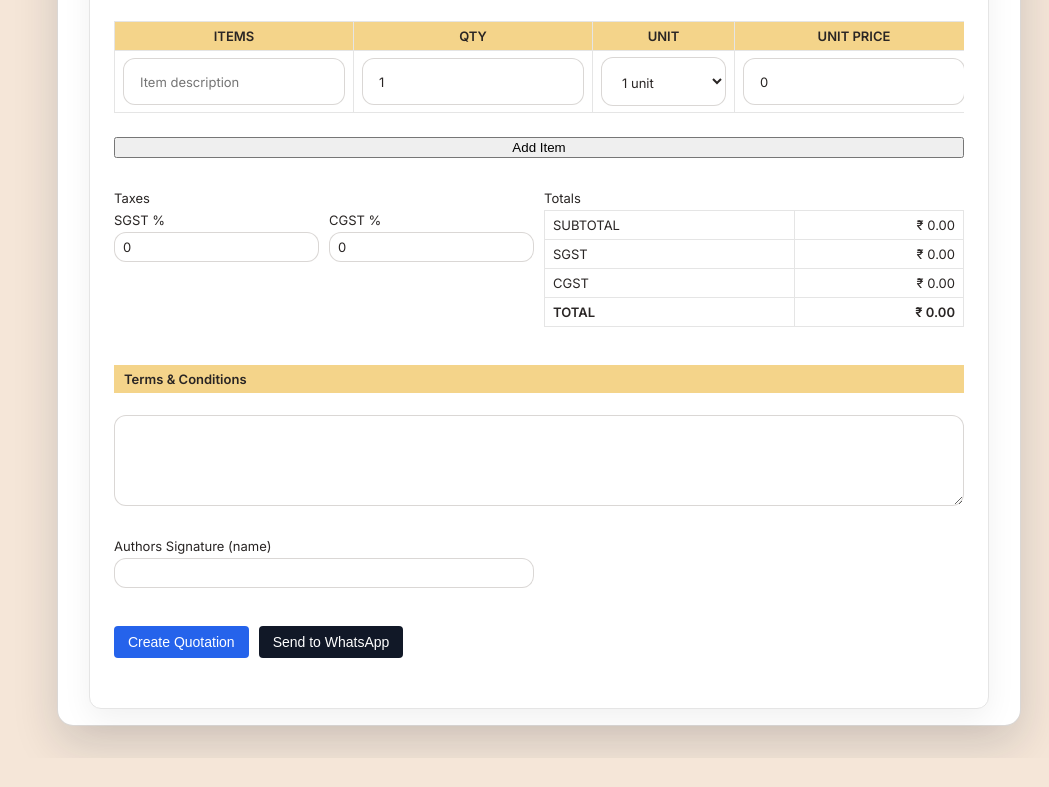
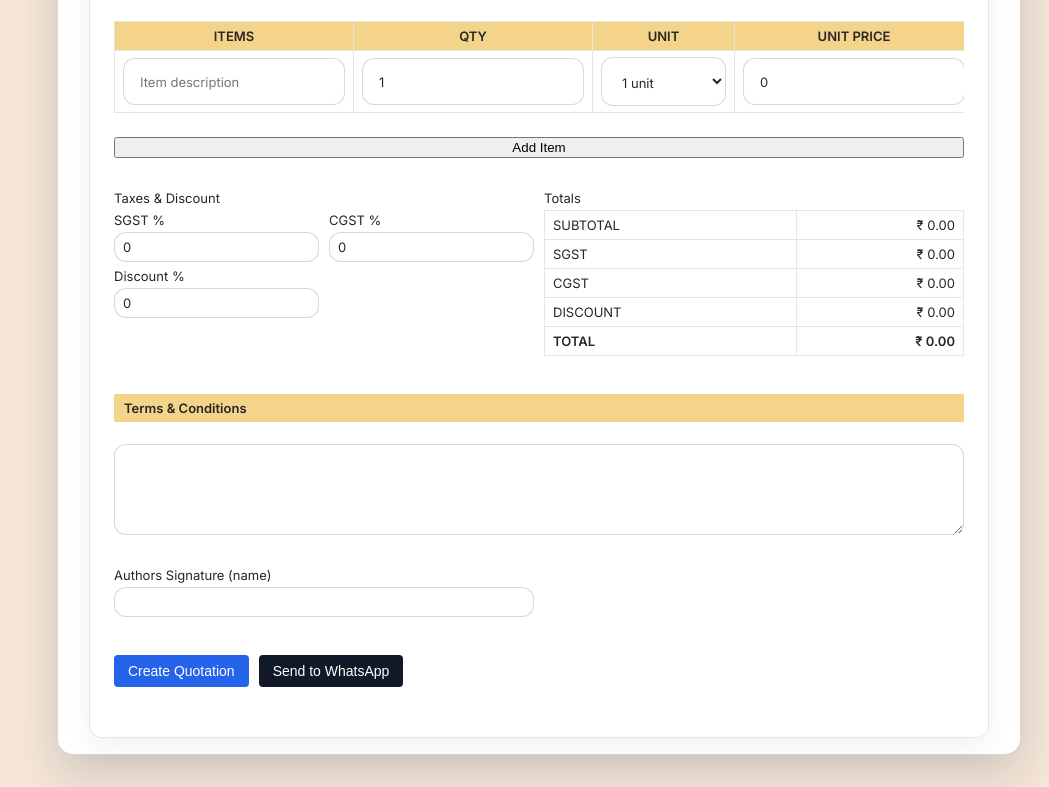
Before and after one commit to decormind9051-max/Decormind-Frontend, a plain HTML site: page dashboard.html in a window 1280 px wide. Shown: the part 857-1644 px from the top of the page, without its empty margins (231-1280 px from the left). Before the commit the page ends 1615 px from the top, so only its background shows below. Drawn offline with nearby package versions, Linux system fonts and the light colour scheme; no server answers.

Commit message:
Add discount support to dashboard quotation

```diff
--- a/dashboard.html
+++ b/dashboard.html
@@ -406,13 +406,19 @@
       });
       const sgstP = parseFloat(document.getElementById('sgstPercent').value || '0');
       const cgstP = parseFloat(document.getElementById('cgstPercent').value || '0');
+      const discountP = parseFloat(document.getElementById('discountPercent').value || '0');
+
       const sgstA = subtotal * sgstP / 100;
       const cgstA = subtotal * cgstP / 100;
-      const total = subtotal + sgstA + cgstA;
+      const grossTotal = subtotal + sgstA + cgstA;
+      const discountAmount = grossTotal * discountP / 100;
+      const netTotal = grossTotal - discountAmount;
+
       document.getElementById('subtotal').textContent = subtotal.toFixed(2);
       document.getElementById('sgstAmount').textContent = sgstA.toFixed(2);
       document.getElementById('cgstAmount').textContent = cgstA.toFixed(2);
-      document.getElementById('grandTotal').textContent = total.toFixed(2);
+      document.getElementById('discountAmount').textContent = discountAmount.toFixed(2);
+      document.getElementById('grandTotal').textContent = netTotal.toFixed(2);
     }
 
     async function loadNextQuote(){
@@ -464,6 +470,7 @@
         items,
         sgstPercent: parseFloat(document.getElementById('sgstPercent').value || '0'),
         cgstPercent: parseFloat(document.getElementById('cgstPercent').value || '0'),
+        discountPercent: parseFloat(document.getElementById('discountPercent').value || '0'),
         terms: document.getElementById('terms').value.trim(),
         author: document.getElementById('author').value.trim()
       };
@@ -619,10 +626,12 @@
       addItemRow({});
       document.getElementById('sgstPercent').value = '0';
       document.getElementById('cgstPercent').value = '0';
+      document.getElementById('discountPercent').value = '0';
       recalcTotals();
       loadNextQuote();
       document.getElementById('sgstPercent').addEventListener('input',recalcTotals);
       document.getElementById('cgstPercent').addEventListener('input',recalcTotals);
+      document.getElementById('discountPercent').addEventListener('input',recalcTotals);
       document.getElementById('date').addEventListener('change',loadNextQuote);
       setupSidebarToggle();
     });
@@ -761,7 +770,7 @@
 
             <div class="field-row" style="margin-top:16px; align-items:flex-start;">
               <div>
-                <label>Taxes</label>
+                <label>Taxes &amp; Discount</label>
                 <div class="field-row">
                   <div>
                     <label for="sgstPercent">SGST %</label>
@@ -772,6 +781,12 @@
                     <input id="cgstPercent" type="number" step="0.01" min="0">
                   </div>
                 </div>
+                <div class="field-row" style="margin-top:6px;">
+                  <div>
+                    <label for="discountPercent">Discount %</label>
+                    <input id="discountPercent" type="number" step="0.01" min="0">
+                  </div>
+                </div>
               </div>
               <div>
                 <label>Totals</label>
@@ -779,6 +794,7 @@
                   <tr><td>SUBTOTAL</td><td style="text-align:right;">₹ <span id="subtotal">0.00</span></td></tr>
                   <tr><td>SGST</td><td style="text-align:right;">₹ <span id="sgstAmount">0.00</span></td></tr>
                   <tr><td>CGST</td><td style="text-align:right;">₹ <span id="cgstAmount">0.00</span></td></tr>
+                  <tr><td>DISCOUNT</td><td style="text-align:right;">₹ <span id="discountAmount">0.00</span></td></tr>
                   <tr><td><strong>TOTAL</strong></td><td style="text-align:right;"><strong>₹ <span id="grandTotal">0.00</span></strong></td></tr>
                 </table>
               </div>
```
